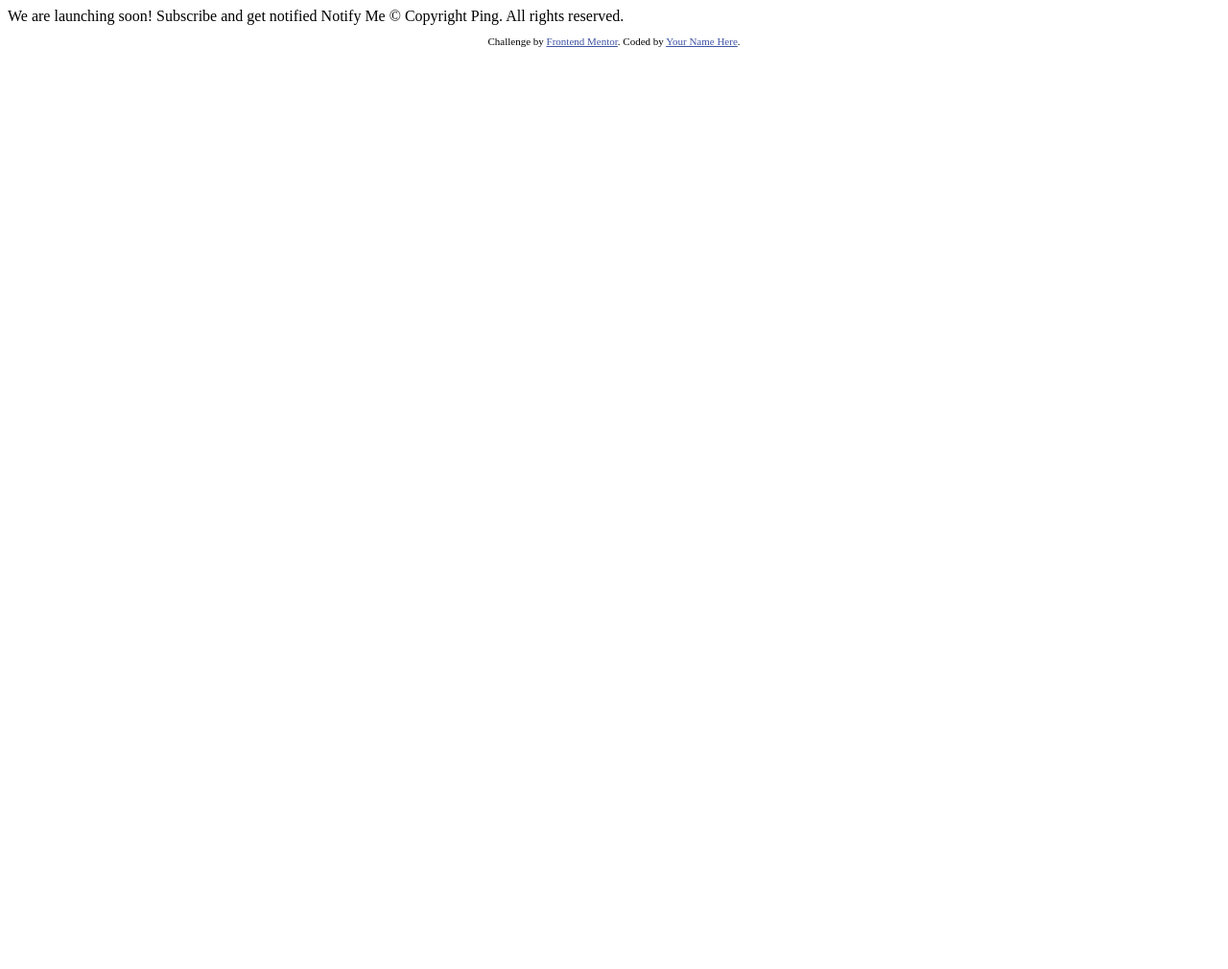
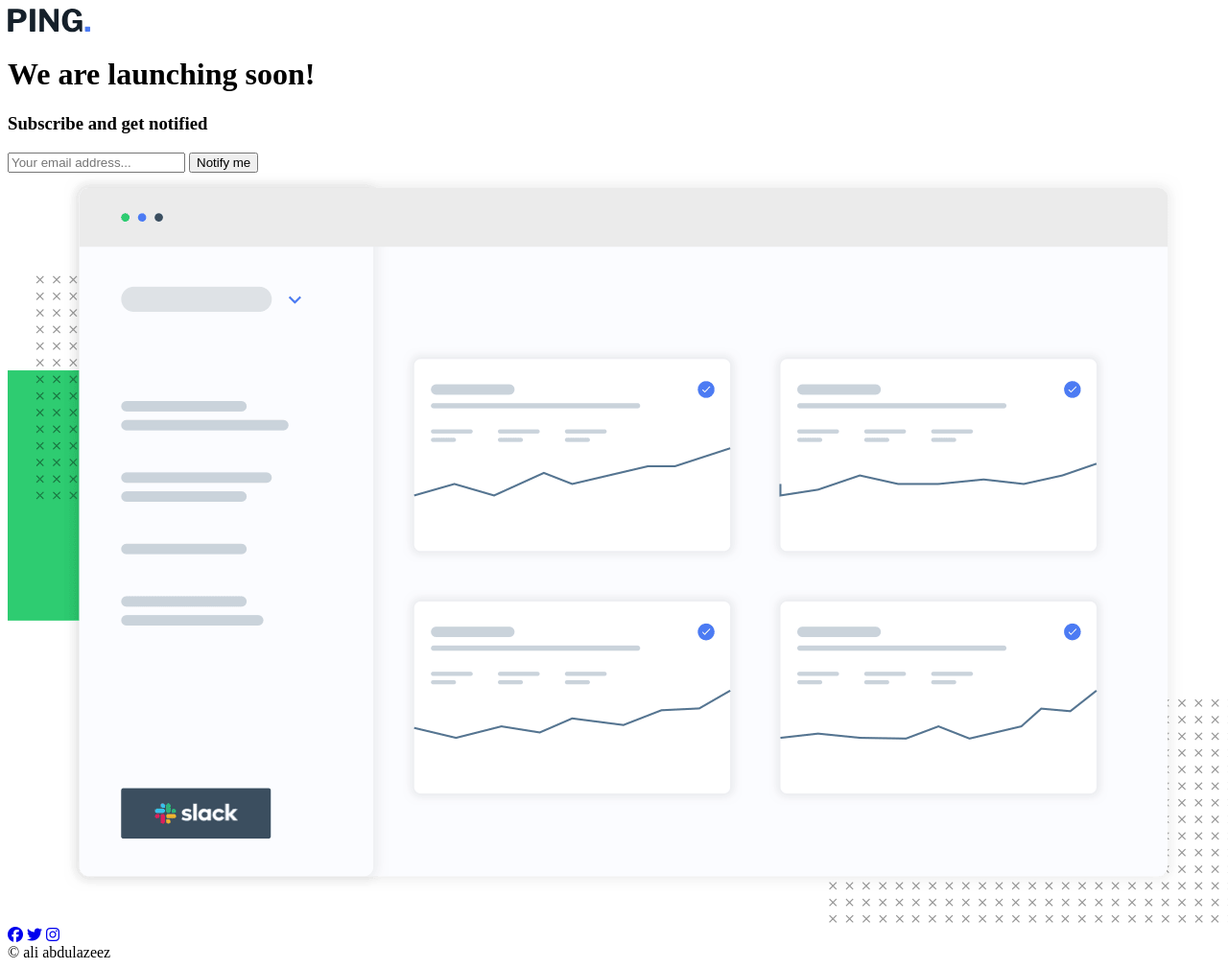
Before and after one commit to aliabdulazeez/Challenge-4, a plain HTML site: page index.html in a window 1280 px wide. Shown: the whole page at 96% size. Before the commit the page ends 800 px from the top, so only its background shows below. Drawn offline with Linux system fonts and the light colour scheme.

Commit message:
html done

```diff
--- a/index.html
+++ b/index.html
@@ -1,34 +1,51 @@
 <!DOCTYPE html>
 <html lang="en">
 <head>
-  <meta charset="UTF-8">
-  <meta name="viewport" content="width=device-width, initial-scale=1.0"> <!-- displays site properly based on user's device -->
-
-  <link rel="icon" type="image/png" sizes="32x32" href="./images/favicon-32x32.png">
-
-  <title>Frontend Mentor | Ping coming soon page</title>
-
-  <!-- Feel free to remove these styles or customise in your own stylesheet 👍 -->
-  <style>
-    .attribution { font-size: 11px; text-align: center; }
-    .attribution a { color: hsl(228, 45%, 44%); }
-  </style>
+    <meta charset="UTF-8">
+    <meta name="viewport" content="width=device-width, initial-scale=1.0">
+    <link href="https://fonts.googleapis.com/css2?family=Libre+Franklin:wght@300;400;700&display=swap" rel="stylesheet">
+    <link rel="stylesheet" href="style.css">
+    <script src="https://kit.fontawesome.com/c82bd7cc90.js" crossorigin="anonymous"></script>
+    <link rel="icon" href="/images/favicon-32x32.png">
+    <title>Challenge-4</title>
 </head>
 <body>
 
-  We are launching soon!
+    <div class="container">
 
-  Subscribe and get notified
+        <img src="/images/logo.svg" alt="loading image">
+        <h1>We are launching <span>soon!</span></h1>
+        <h3>Subscribe and get notified</h3>
 
-  Notify Me
+        <div class="email">
 
-  &copy; Copyright Ping. All rights reserved.
+             <input class="input" type="email" placeholder="Your email address..." required>
+             <input id="submit-btn" type="submit" value="Notify me">
+        </div>
 
-  <footer>
-    <p class="attribution">
-      Challenge by <a href="https://www.frontendmentor.io?ref=challenge" target="_blank">Frontend Mentor</a>.
-      Coded by <a href="#">Your Name Here</a>.
-    </p>
-  </footer>
+        <div class="main-img">
+            <img src="/images/illustration-dashboard.png" alt="loading image">
+        </div>
+
+
+        <footer>
+            <div class="social">
+                <a href="#"> <i class="fab fa-facebook"></i></a>
+                <a href="#"> <i class="fab fa-twitter"></i></a>
+                <a href="#"> <i class="fab fa-instagram"></i></a>
+
+
+
+
+
+            </div>
+            &copy; ali abdulazeez
+        </footer>
+
+
+
+
+    </div>
+
 </body>
 </html>
```
Also changed, not shown: help/help.html (added, +34 -0 lines), main.js (added), style.css (added), 4 other files.
